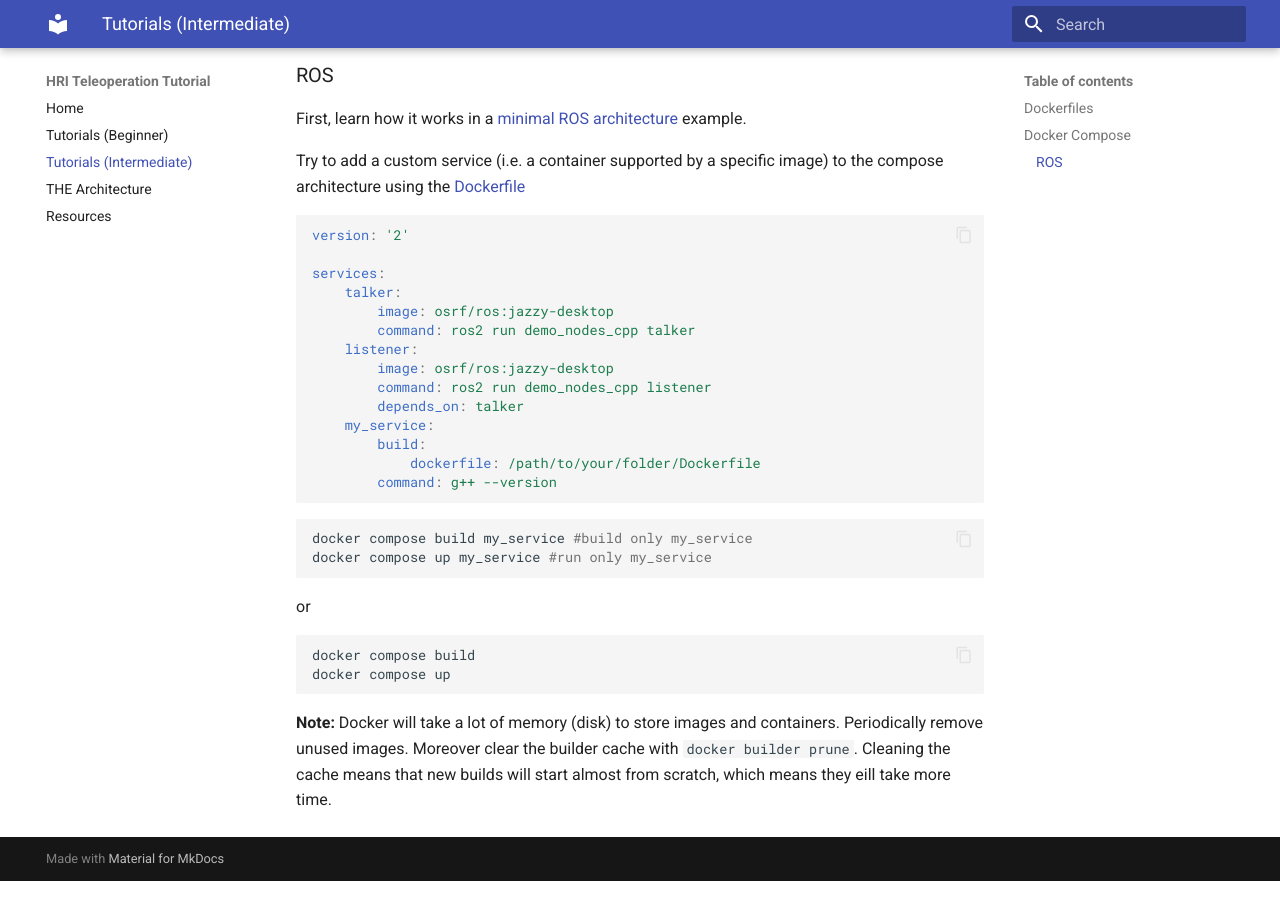
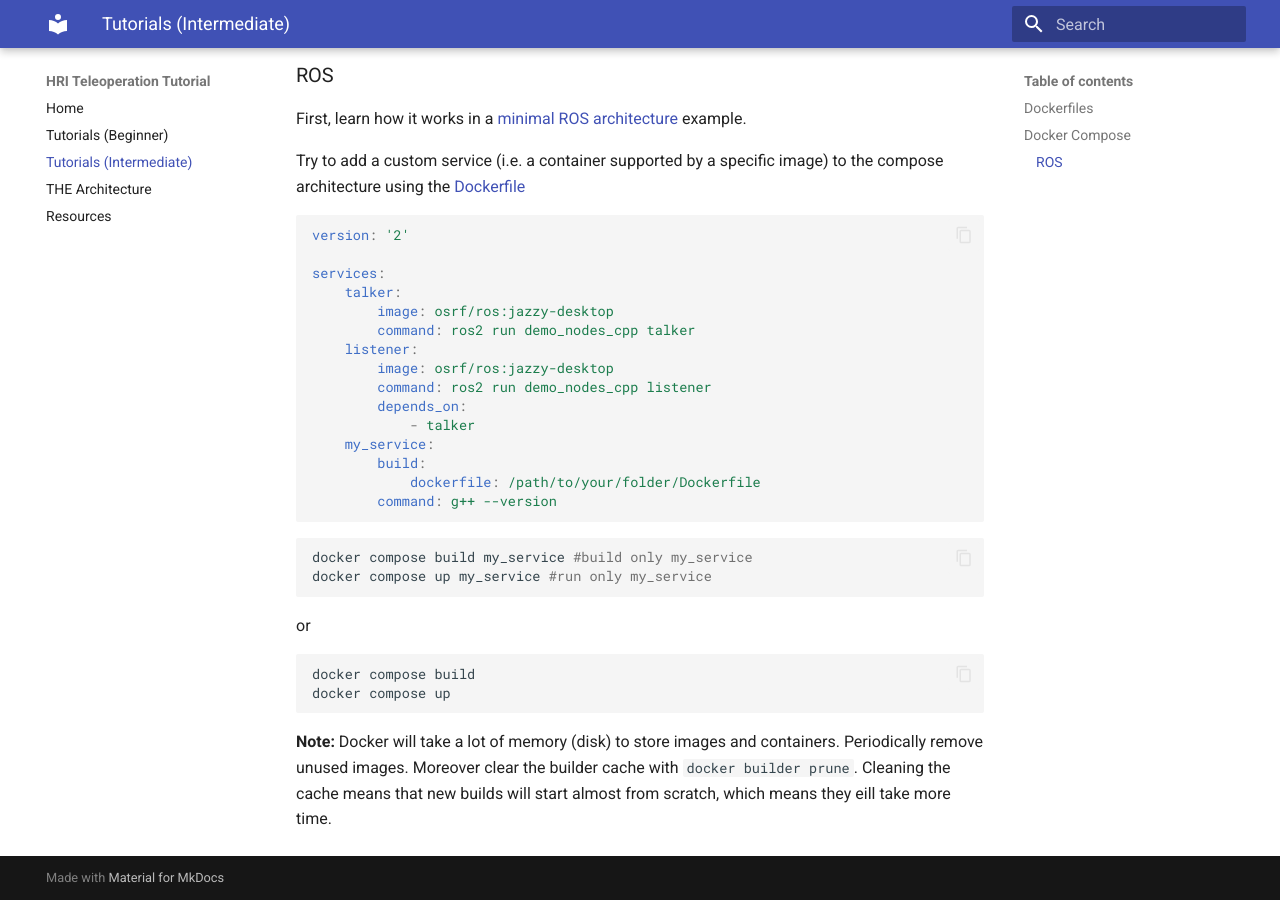
Before and after one commit to sssa-teleoperation/teleoperation-docs, an MkDocs documentation site: the page built from docs/tutorial_intermediate.md, in a window 1280 px wide and 900 px high, scrolled down 1917 px. Built offline with MkDocs 1.6.1 and Material for MkDocs 9.7.7, drawn with Linux system fonts in a browser that asks for light colours.

```diff
--- a/docs/tutorial_intermediate.md
+++ b/docs/tutorial_intermediate.md
@@ -71,7 +71,8 @@ services:
     listener:
         image: osrf/ros:jazzy-desktop
         command: ros2 run demo_nodes_cpp listener
-        depends_on: talker
+        depends_on:
+            - talker
     my_service:
         build:
             dockerfile: /path/to/your/folder/Dockerfile
```
